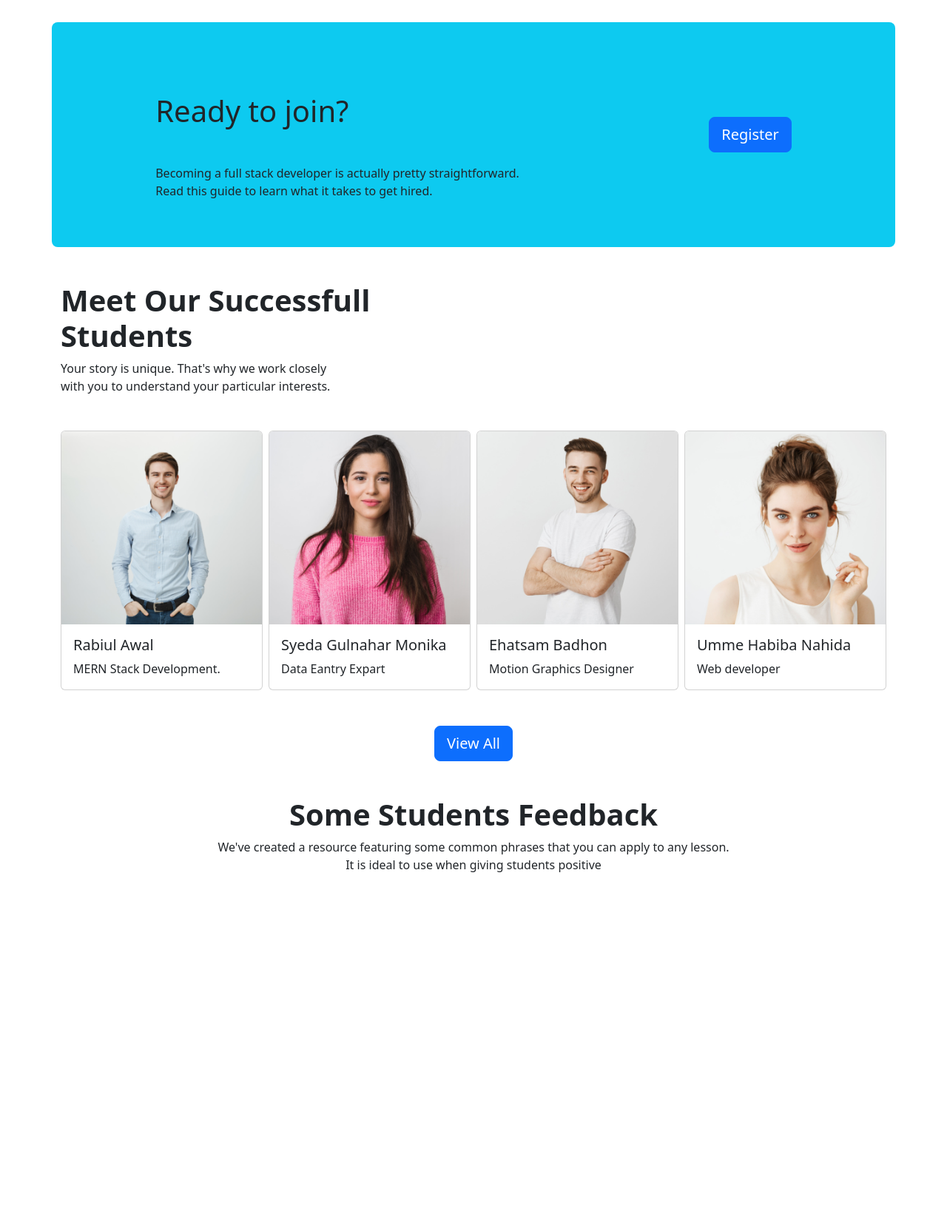
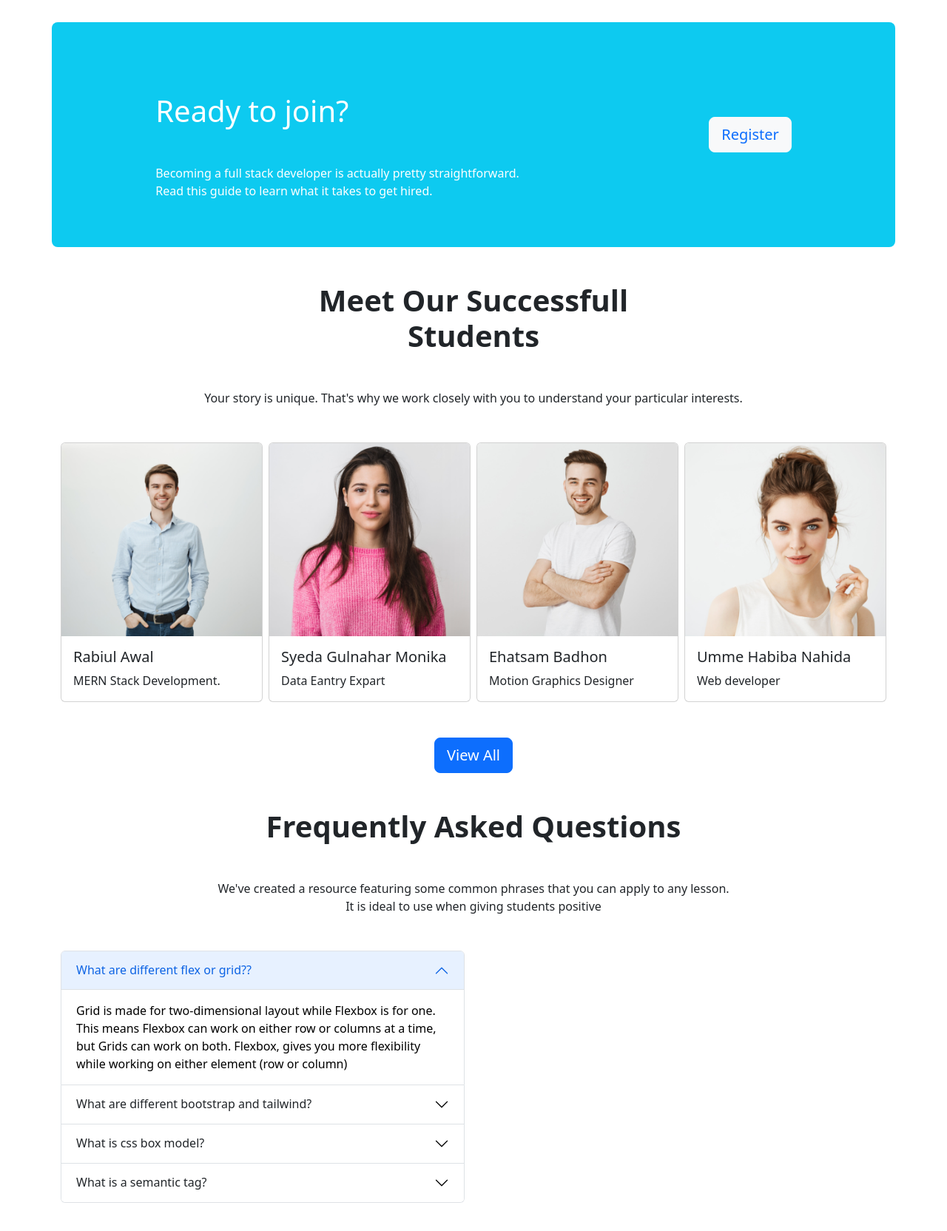
Before and after one commit to Ehatsam/assignment-3, a plain HTML site: page index.html in a window 1280 px wide. Shown: the part 2600-4264 px from the top of the page at 74% size. Before the commit the page ends 3829 px from the top, so only its background shows below. Drawn offline with nearby package versions, Linux system fonts and the light colour scheme.

Commit message:
FCQ added

```diff
--- a/css/style.css
+++ b/css/style.css
@@ -3,3 +3,7 @@
     text-align: center;
 
 }
+
+.FCQ-Center {
+    margin-right: 550px;
+}
--- a/index.html
+++ b/index.html
@@ -270,8 +270,8 @@
         <section class="container rounded-3 bg-info">
             <div class="d-flex  justify-content-around mt-5 mb-5">
                 <div class="mt-5 mb-5">
-                    <h1 class="mt-5 mb-5">Ready to join?</h1>
-                    <p>
+                    <h1 class="mt-5 mb-5 text-white">Ready to join?</h1>
+                    <p class="text-white">
                         Becoming a full stack developer is actually pretty straightforward. <br> Read this guide to
                         learn
                         what it
@@ -279,7 +279,7 @@
                     </p>
                 </div>
                 <div class=" mt-auto mb-auto">
-                    <button type="button" class="btn btn-primary btn-lg">Register</button>
+                    <button type="button" class="btn btn-light btn-lg text-primary">Register</button>
                 </div>
             </div>
         </section>
@@ -288,9 +288,9 @@
 
         <section class="container">
             <div class="mt-5 mb-5">
-                <h1 class="fw-bold">Meet Our Successfull <br>
+                <h1 class="fw-bold text-center">Meet Our Successfull <br>
                     Students</h1>
-                <p>Your story is unique. That's why we work closely <br>
+                <p class="text-center mt-5">Your story is unique. That's why we work closely
                     with you to understand your particular interests.
 
                 </p>
@@ -340,11 +340,94 @@
         </section>
         <!-- student items end -->
         <section class="mt-5 mb-5">
-            <h1 class="fw-bold text-center">Some Students Feedback</h1>
-            <p class="text-center">We've created a resource featuring some common phrases that you can apply to any
+            <h1 class="fw-bold text-center">Frequently Asked Questions</h1>
+            <p class="text-center mt-5">We've created a resource featuring some common phrases that you can apply to any
                 lesson. <br> It is ideal to
                 use when giving students positive</p>
         </section>
+
+
+        <!-- Quation menu start -->
+        <section>
+            <div class="container mb-5 ">
+                <div class="row">
+                    <div class="col-md-6">
+                        <div class="accordion" id="accordionExample">
+                            <div class="accordion-item">
+                                <h2 class="accordion-header" id="headingOne">
+                                    <button class="accordion-button" type="button" data-bs-toggle="collapse"
+                                        data-bs-target="#collapseOne" aria-expanded="true" aria-controls="collapseOne">
+                                        What are different flex or grid??
+                                    </button>
+                                </h2>
+                                <div id="collapseOne" class="accordion-collapse collapse show"
+                                    aria-labelledby="headingOne" data-bs-parent="#accordionExample">
+                                    <div class="accordion-body">
+                                        Grid is made for two-dimensional layout while Flexbox is for one. This means
+                                        Flexbox can work on either row or columns at a time, but Grids can work on both.
+                                        Flexbox, gives you more flexibility while working on either element (row or
+                                        column)
+                                    </div>
+                                </div>
+                            </div>
+                            <div class="accordion-item">
+                                <h2 class="accordion-header" id="headingTwo">
+                                    <button class="accordion-button collapsed" type="button" data-bs-toggle="collapse"
+                                        data-bs-target="#collapseTwo" aria-expanded="false" aria-controls="collapseTwo">
+                                        What are different bootstrap and tailwind?
+                                    </button>
+                                </h2>
+                                <div id="collapseTwo" class="accordion-collapse collapse" aria-labelledby="headingTwo"
+                                    data-bs-parent="#accordionExample">
+                                    <div class="accordion-body">
+                                        Bootstrap comes with a set of pre-styled responsive, mobile-first components
+                                        that possess a definite UI kit. Tailwind CSS uses a set of utility classes to
+                                        create a neat UI with more flexibility and uniqueness. Sites created using
+                                        Bootstrap follow the generic pattern that makes them look identical
+                                    </div>
+                                </div>
+                            </div>
+                            <div class="accordion-item">
+                                <h2 class="accordion-header" id="headingThree">
+                                    <button class="accordion-button collapsed" type="button" data-bs-toggle="collapse"
+                                        data-bs-target="#collapseThree" aria-expanded="false"
+                                        aria-controls="collapseThree">
+                                        What is css box model?
+                                    </button>
+                                </h2>
+                                <div id="collapseThree" class="accordion-collapse collapse"
+                                    aria-labelledby="headingThree" data-bs-parent="#accordionExample">
+                                    <div class="accordion-body">
+                                        In CSS, the term "box model" is used when talking about design and layout. The
+                                        CSS box model is essentially a box that wraps around every HTML element.
+
+                                    </div>
+                                </div>
+                            </div>
+                            <div class="accordion-item">
+                                <h2 class="accordion-header" id="headingThree">
+                                    <button class="accordion-button collapsed" type="button" data-bs-toggle="collapse"
+                                        data-bs-target="#collapseThree" aria-expanded="false"
+                                        aria-controls="collapseThree">
+                                        What is a semantic tag?
+                                    </button>
+                                </h2>
+                                <div id="collapseThree" class="accordion-collapse collapse"
+                                    aria-labelledby="headingThree" data-bs-parent="#accordionExample">
+                                    <div class="accordion-body">
+                                        The HTML semantics refers to the tags that provide meaning to an HTML page
+                                        rather than just presentation. It makes HTML more comprehensible by better
+                                        defining the different sections and layout of web pages
+                                    </div>
+                                </div>
+                            </div>
+                        </div>
+                    </div>
+                </div>
+            </div>
+        </section>
+        <!-- Quation menu end -->
+
     </main>
 
 
```
Also changed, not shown: images/png-bpoxd.png (added), images/question.png (added).
